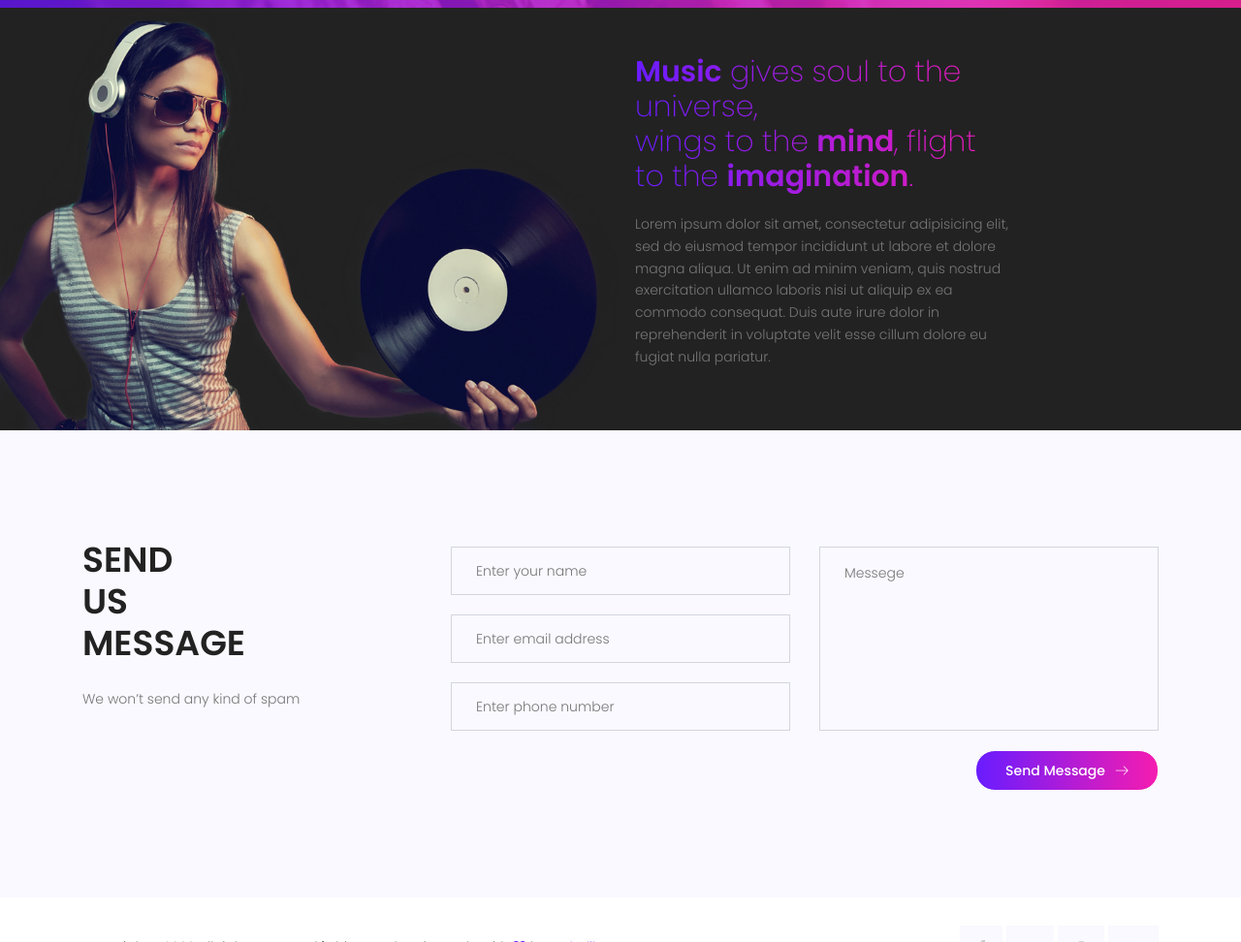
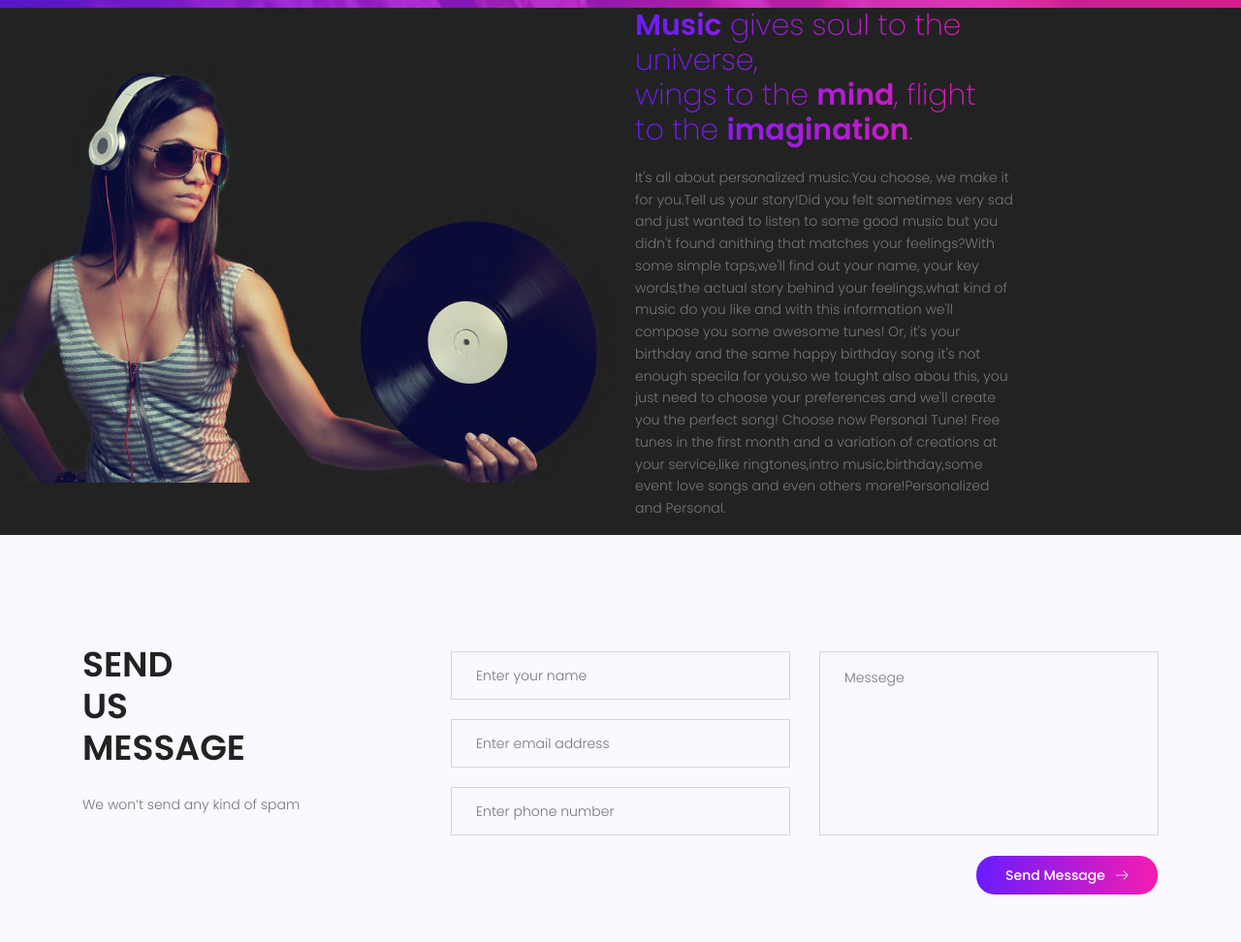
Before and after one commit to aircleanapp/personaltune, a plain HTML site: page index.html in a window 1280 px wide. Shown: the part 3118-4090 px from the top of the page at 97% size. Drawn offline with nearby package versions, Linux system fonts and the light colour scheme.

Commit message:
introducing about text

```diff
--- a/index.html
+++ b/index.html
@@ -241,8 +241,10 @@
 								to the <span>imagination</span>.
 							</h2>
 							<p>
-								Lorem ipsum dolor sit amet, consectetur adipisicing elit, sed do eiusmod tempor incididunt ut labore  et dolore magna aliqua. Ut enim ad minim veniam, quis nostrud exercitation ullamco laboris nisi ut aliquip ex ea commodo consequat. Duis aute irure dolor in reprehenderit in voluptate velit esse cillum dolore eu fugiat nulla pariatur.
-							</p>
+								It's all about personalized music.You choose, we make it for you.Tell us your story!Did you felt sometimes very sad and just wanted to listen to some good music but you didn't found anithing that matches your feelings?With some simple taps,we'll find out your name, your key words,the actual story behind your feelings,what kind of music do you like and with this information we'll compose you some awesome tunes!
+								Or, it's your birthday and the same happy birthday song it's not enough specila for you,so we tought also abou this, you just need to choose your preferences and we'll create you the perfect song!
+								Choose now Personal Tune! Free tunes in the first month and a variation of creations at your service,like ringtones,intro music,birthday,some event love songs and even others more!Personalized and Personal.
+						    </p>
 						</div>
 					</div>
 				</div>
```
